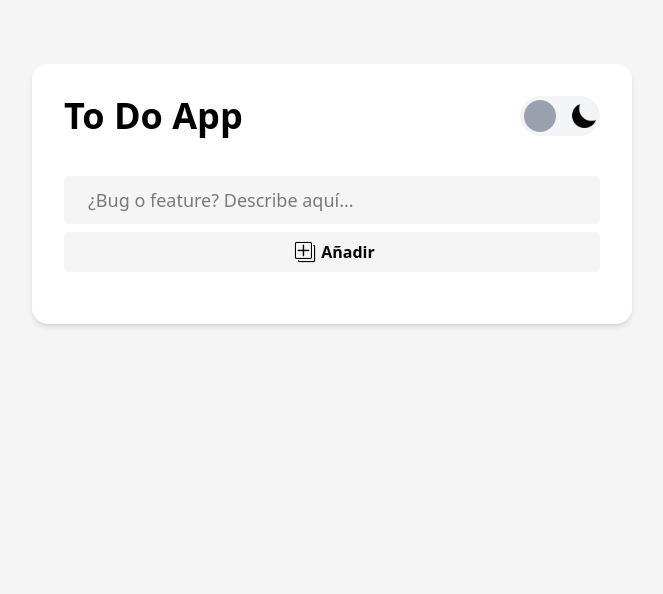
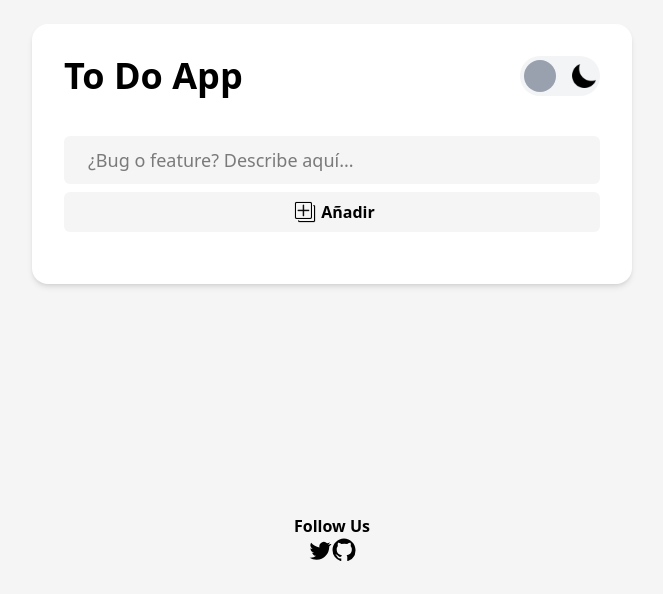
Before and after one commit to Misterreme/TodoApp, a website: page index.html in a window 1280 px wide. Shown: the part 206-800 px from the top of the page, without its empty margins (308-971 px from the left). Drawn offline with Linux system fonts and the light colour scheme.

Commit message:
Footer agregado y cambio visuales minimos

```diff
--- a/index.html
+++ b/index.html
@@ -1,5 +1,5 @@
 <!DOCTYPE html>
-<html lang="en" class="light">
+<html lang="en" class="">
 <head>
     <link rel="stylesheet" href="./src/assets/output.css">
     <link rel="icon" type="image/png" href="/src/assets/icons/add-icon.png">
@@ -13,10 +13,10 @@
     <meta property="og:description" content="Gestiona tus tareas con esta app sencilla y eficaz para mejorar tu productividad.">
     <meta property="og:image" content="./public/images/og-image.png">
 </head>
-<body class="w-dvw h-dvh scheme-light">
-    <main class="w-full h-full bg-[#f5f5f5] dark:bg-[#1A1A1A]">
-        <section class="w-full h-full flex items-center justify-center">
-            <div class="bg-white max-w-[600px] rounded-2xl p-8 shadow-md shadow-gray flex-1 flex flex-col justify-between gap-5 dark:bg-[#2D2D2D]">
+<body class="w-dvw h-dvh flex flex-col">
+    <main class="w-dvw h-[90%] bg-[#f5f5f5] dark:bg-[#1A1A1A]">
+        <section class="w-dvw h-full flex items-center justify-center">
+            <div class="bg-white max-w-[600px] flex-1 rounded-2xl p-8 shadow-md flex flex-col justify-between gap-5 dark:bg-[#2D2D2D]">
                 <div class="w-full flex justify-between">
                     <h1 class="font-bold text-4xl mb-5 dark:text-[#66CC55]">To Do App</h1>
                     <button class="w-20 h-10 bg-gray-100 rounded-full cursor-pointer relative px-1" id="theme-button">
@@ -47,6 +47,23 @@
             </div>
         </section>
     </main>
+    <footer class="w-full h-[10%] bg-[#f5f5f5] dark:bg-[#1A1A1A] flex flex-col">
+        <div class="flex flex-col items-center jusity-center">
+            <h3 class="font-bold dark:text-[#66CC55]">Follow Us</h3>
+            <div class="flex">
+                <a href="https://x.com/Misterr_eme" target="_blank" class="">
+                    <svg width="24" height="24" viewBox="0 0 24 24" fill="none" xmlns="http://www.w3.org/2000/svg" >
+                        <path class="dark:fill-[#66CC55]" fill="currentColor" d="M22.46 6.003c-.793.352-1.644.59-2.538.697a4.482 4.482 0 001.966-2.47 8.934 8.934 0 01-2.828 1.083 4.466 4.466 0 00-7.608 4.072A12.678 12.678 0 013.153 4.865a4.465 4.465 0 001.382 5.954 4.425 4.425 0 01-2.023-.558v.056a4.467 4.467 0 003.582 4.376 4.46 4.46 0 01-2.017.077 4.469 4.469 0 004.17 3.1 8.963 8.963 0 01-5.555 1.917c-.361 0-.717-.021-1.068-.063a12.646 12.646 0 006.86 2.01c8.232 0 12.739-6.822 12.739-12.739 0-.194-.004-.387-.013-.579a9.097 9.097 0 002.237-2.313z"/>
+                    </svg>
+                </a>
+                <a href="https://github.com/Misterreme/" target="_blank" class="dark:fill-[#66CC55]">
+                    <svg width="24" height="24" viewBox="0 0 24 24" fill="curentColor" xmlns="http://www.w3.org/2000/svg">
+                        <path d="M12 .5C5.73.5.5 5.73.5 12a11.5 11.5 0 008 10.94c.58.11.79-.25.79-.55 0-.27-.01-1-.02-2-3.25.71-3.94-1.57-3.94-1.57-.53-1.33-1.3-1.69-1.3-1.69-1.06-.73.08-.72.08-.72 1.17.08 1.78 1.2 1.78 1.2 1.04 1.78 2.73 1.27 3.4.97.1-.76.41-1.27.74-1.56-2.6-.3-5.33-1.3-5.33-5.81 0-1.29.47-2.35 1.24-3.17-.12-.3-.54-1.52.12-3.17 0 0 .99-.32 3.25 1.21a11.33 11.33 0 015.92 0c2.25-1.53 3.24-1.21 3.24-1.21.66 1.65.24 2.87.12 3.17.77.82 1.24 1.88 1.24 3.17 0 4.52-2.73 5.5-5.34 5.79.42.37.79 1.1.79 2.22 0 1.6-.01 2.89-.01 3.28 0 .31.21.67.8.55A11.5 11.5 0 0023.5 12C23.5 5.73 18.27.5 12 .5z"/>
+                    </svg>
+                </a>
+            </div>
+        </div>
+    </footer>
     <script src="./src/main.js"></script>
 </body>
 </html>
```
Also changed, not shown: src/assets/output.css.
